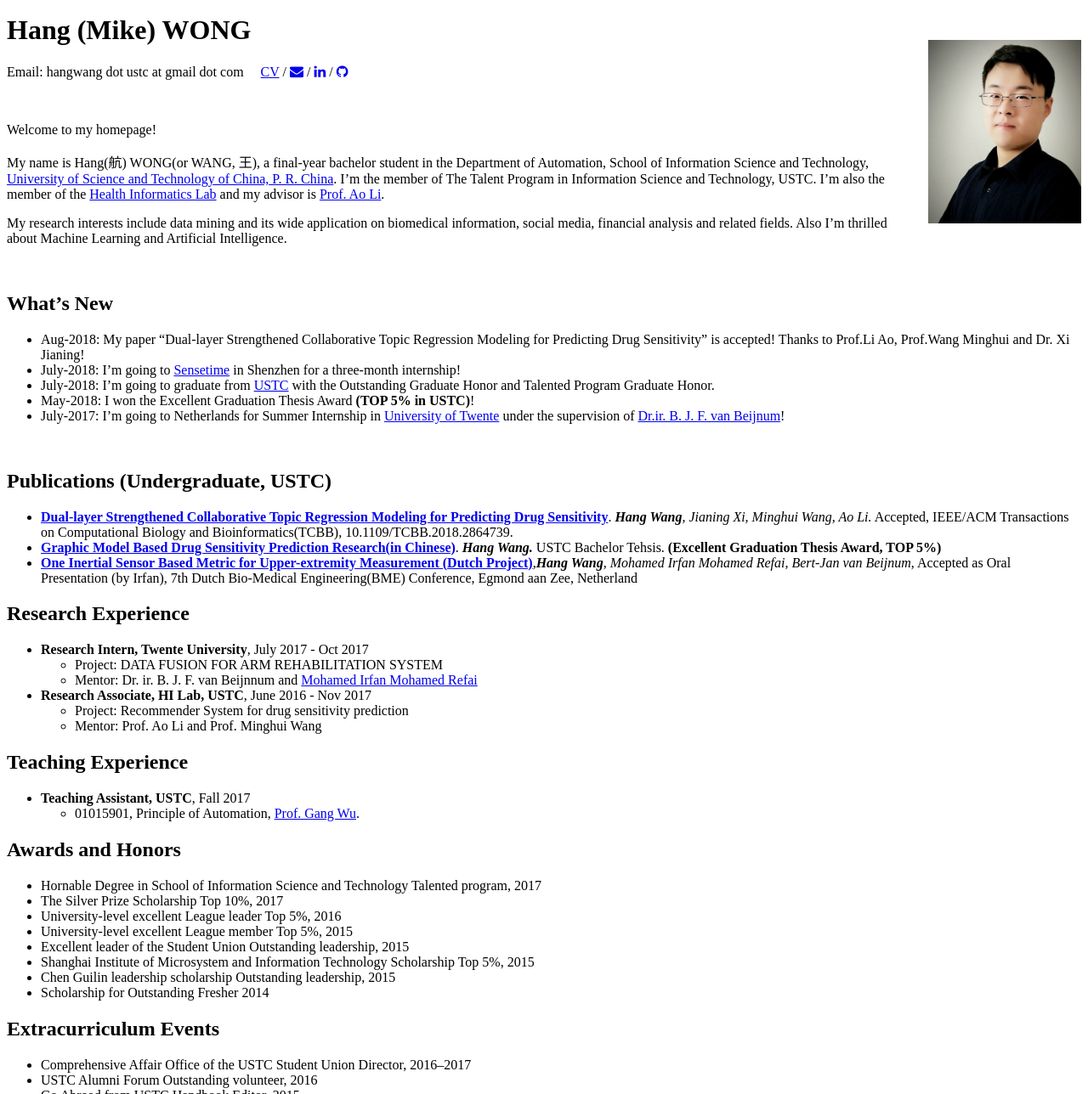
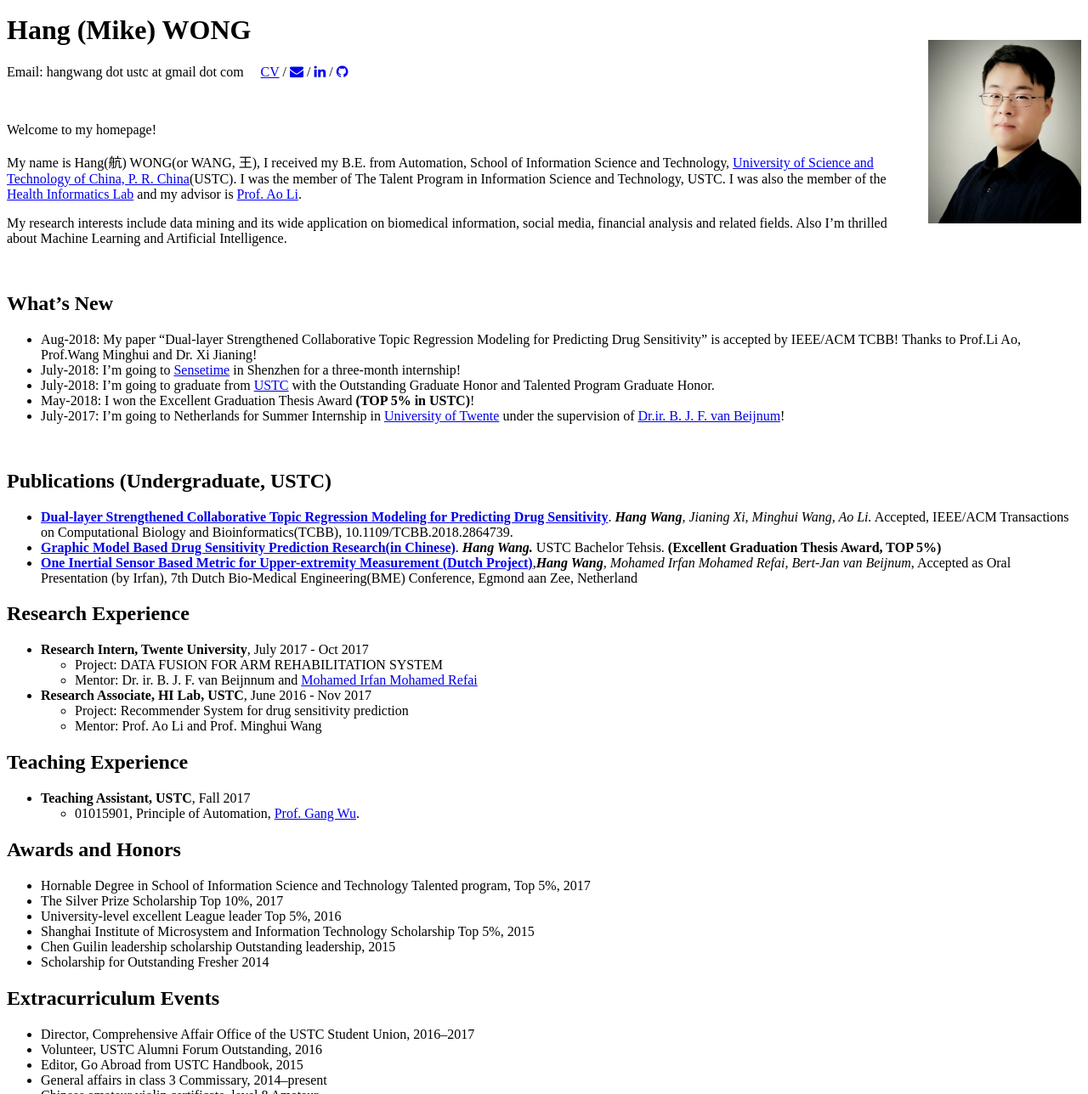
Before and after one commit to ustcmike/ustcmike.github.io, a Jekyll site: the page built from index.md, in a window 1280 px wide and 1400 px high, cut to the strip 112-1400 px from the top of the window. Shown: the whole strip at 85% size. Built offline with Jekyll 4.4.1, drawn with Linux system fonts in a browser that asks for light colours; nearby versions of some CDN libraries; our own code applies the rules of GitHub Pages for plain Markdown files; some of the changed text lies outside the part shown.

Commit message:
Update index.md

```diff
--- a/index.md
+++ b/index.md
@@ -12,14 +12,14 @@ title: "Hang WONG: Homepage"
 
 Welcome to my homepage!
 
-My name is Hang(航) WONG(or WANG, 王), a final-year bachelor student in the Department of Automation, School of Information Science and Technology, [University of Science and Technology of China, P. R. China](http://www.ustc.edu.cn/). I'm the member of The Talent Program in Information Science and Technology, USTC. I'm also the member of the [Health Informatics Lab](http://bioinformatics.ustc.edu.cn/) and my advisor is [Prof. Ao Li](http://bioinformatics.ustc.edu.cn/teams.html).
+My name is Hang(航) WONG(or WANG, 王), I received my B.E. from Automation, School of Information Science and Technology, [University of Science and Technology of China, P. R. China](http://www.ustc.edu.cn/)(USTC). I was the member of The Talent Program in Information Science and Technology, USTC. I was also the member of the [Health Informatics Lab](http://bioinformatics.ustc.edu.cn/) and my advisor is [Prof. Ao Li](http://bioinformatics.ustc.edu.cn/teams.html).
 
 My research interests include data mining and its wide application on biomedical information, social media, financial analysis and related fields. Also I'm thrilled about Machine Learning and Artificial Intelligence.
 
 &nbsp;
 
 ## What's New
-  *  Aug-2018:   My paper "Dual-layer Strengthened Collaborative Topic Regression Modeling for Predicting Drug Sensitivity" is accepted! Thanks to Prof.Li Ao, Prof.Wang Minghui and Dr. Xi Jianing!
+  *  Aug-2018:   My paper "Dual-layer Strengthened Collaborative Topic Regression Modeling for Predicting Drug Sensitivity" is accepted by IEEE/ACM TCBB! Thanks to Prof.Li Ao, Prof.Wang Minghui and Dr. Xi Jianing!
   *  July-2018:  I'm going to [Sensetime](https://www.sensetime.com) in Shenzhen for a three-month internship!
   *  July-2018:  I'm going to graduate from [USTC](http://www.ustc.edu.cn/) with the Outstanding Graduate Honor and Talented Program Graduate Honor.
   * May-2018:  I won the Excellent Graduation Thesis Award **(TOP 5% in USTC)**!
@@ -50,20 +50,17 @@ My research interests include data mining and its wide application on biomedical
 
 
 ## Awards and Honors
- * Hornable Degree in School of Information Science and Technology Talented program, 2017
+ * Hornable Degree in School of Information Science and Technology Talented program, Top 5%, 2017
  * The Silver Prize Scholarship Top 10%, 2017
  * University-level excellent League leader Top 5%, 2016
- * University-level excellent League member Top 5%, 2015
- * Excellent leader of the Student Union Outstanding leadership, 2015
  * Shanghai Institute of Microsystem and Information Technology Scholarship Top 5%, 2015
  * Chen Guilin leadership scholarship Outstanding leadership, 2015
  * Scholarship for Outstanding Fresher 2014
 
 
 ## Extracurriculum Events
- * Comprehensive Affair Office of the USTC Student Union Director, 2016–2017
- * USTC Alumni Forum Outstanding volunteer, 2016
- * Go Abroad from USTC Handbook Editor, 2015
+ * Director, Comprehensive Affair Office of the USTC Student Union, 2016–2017
+ * Volunteer, USTC Alumni Forum Outstanding, 2016
+ * Editor, Go Abroad from USTC Handbook, 2015
  * General affairs in class 3 Commissary, 2014–present
- * Interest group on Quantum Communication Group leader, 2014–2015
  * Chinese amateur violin certificate, level 8 Amateur
```
